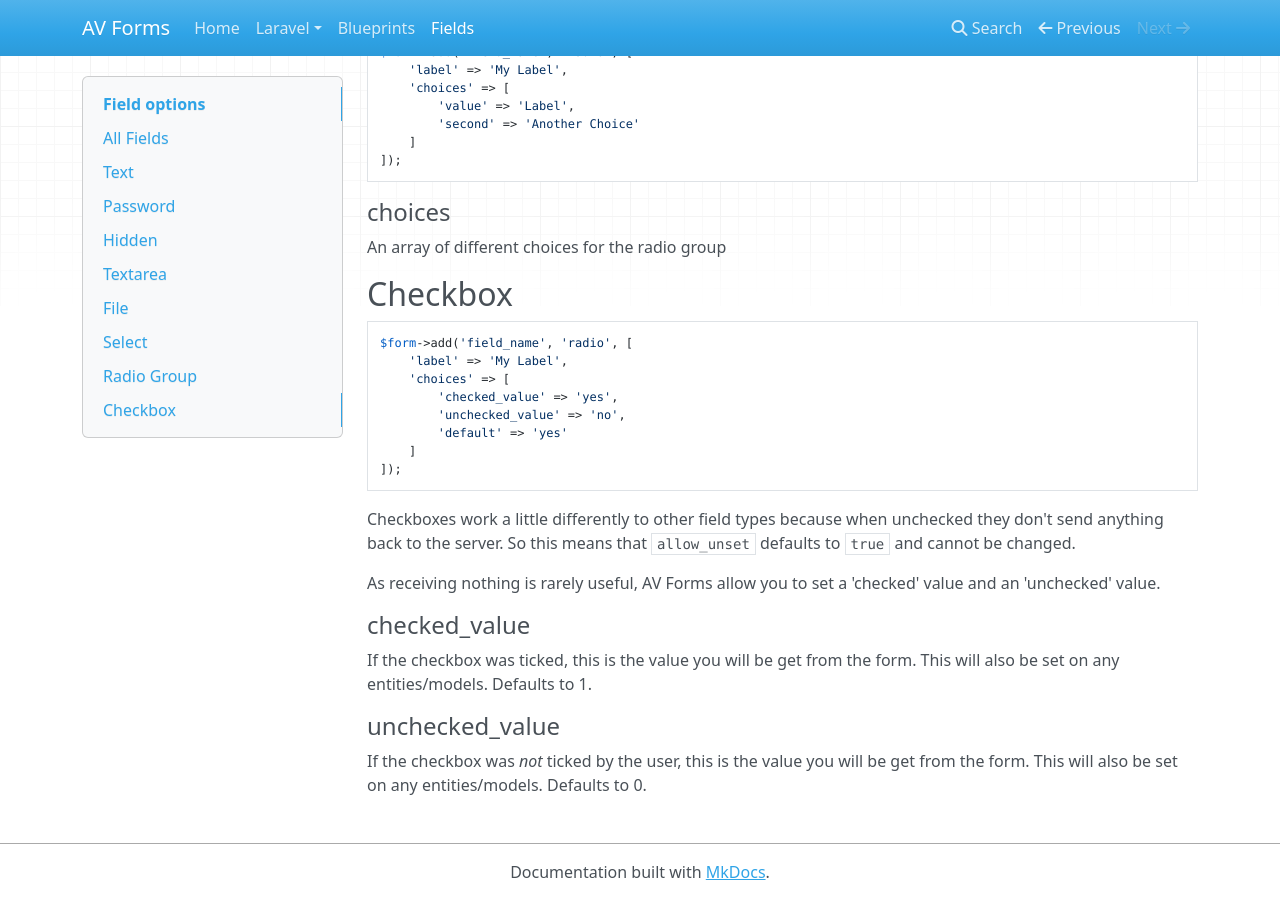
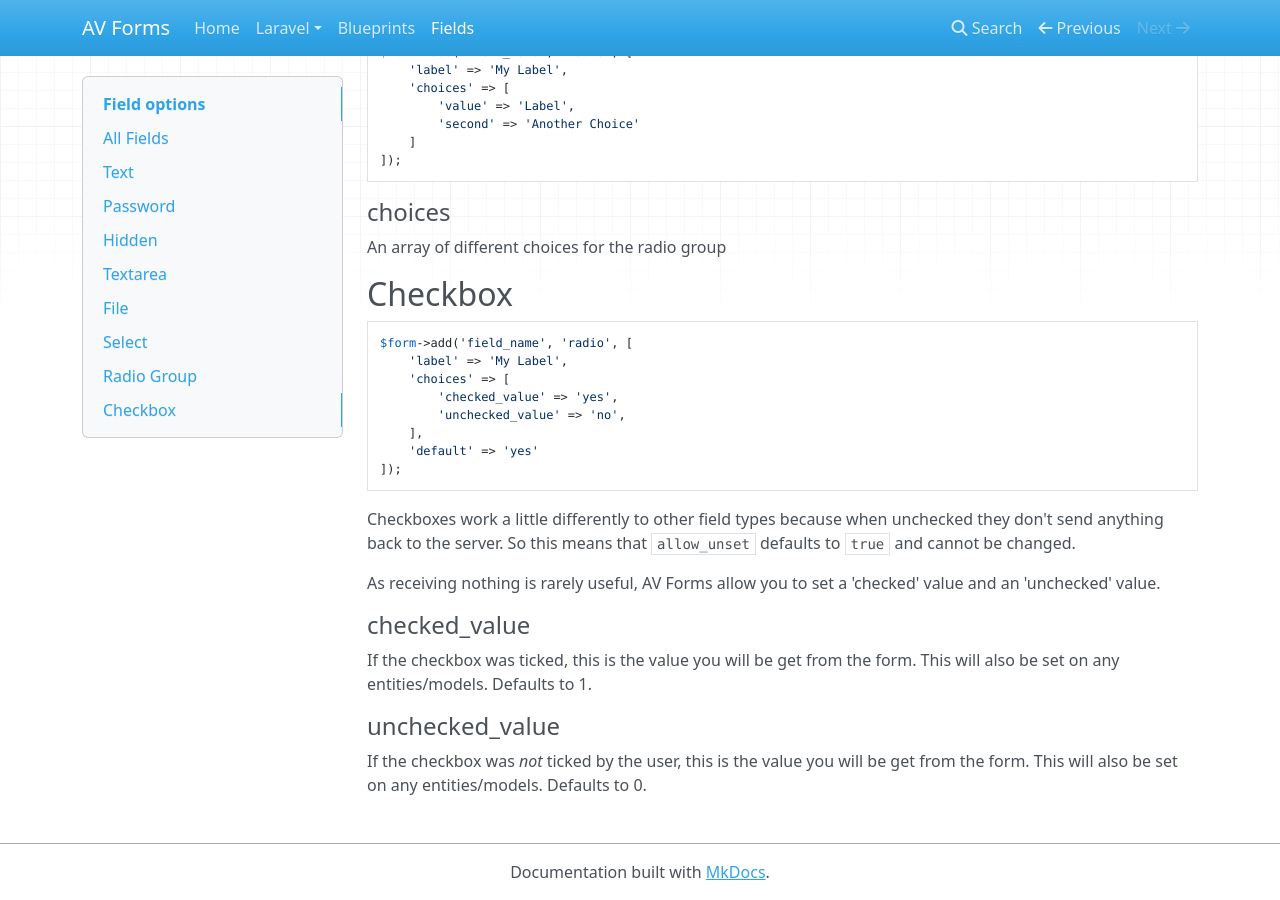
Before and after one commit to andyvenus/form, an MkDocs documentation site: the page built from docs/fields.md, in a window 1280 px wide and 900 px high, scrolled down 2344 px. Built offline with MkDocs 1.6.1, drawn with Linux system fonts in a browser that asks for light colours; nearby versions of some CDN libraries; old or Windows-style settings are respelled for this version of MkDocs.

Commit message:
Fix checkbox doc

```diff
--- a/docs/fields.md
+++ b/docs/fields.md
@@ -116,8 +116,8 @@ An array of different choices for the radio group
         'choices' => [
             'checked_value' => 'yes',
             'unchecked_value' => 'no',
-            'default' => 'yes'
-        ]
+        ],
+        'default' => 'yes'
     ]);
 
 Checkboxes work a little differently to other field types because when unchecked they don't send anything back to the server. So this means that `allow_unset` defaults to `true` and cannot be changed.
```
